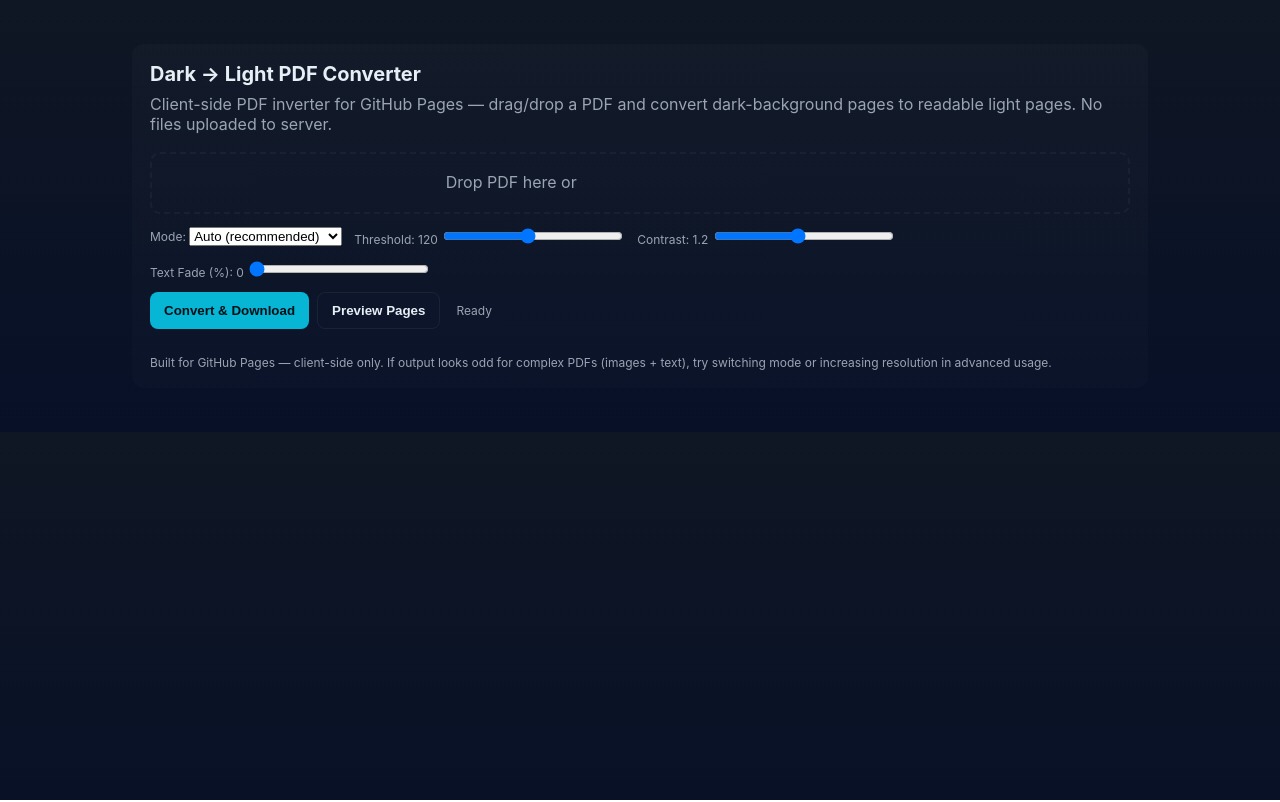
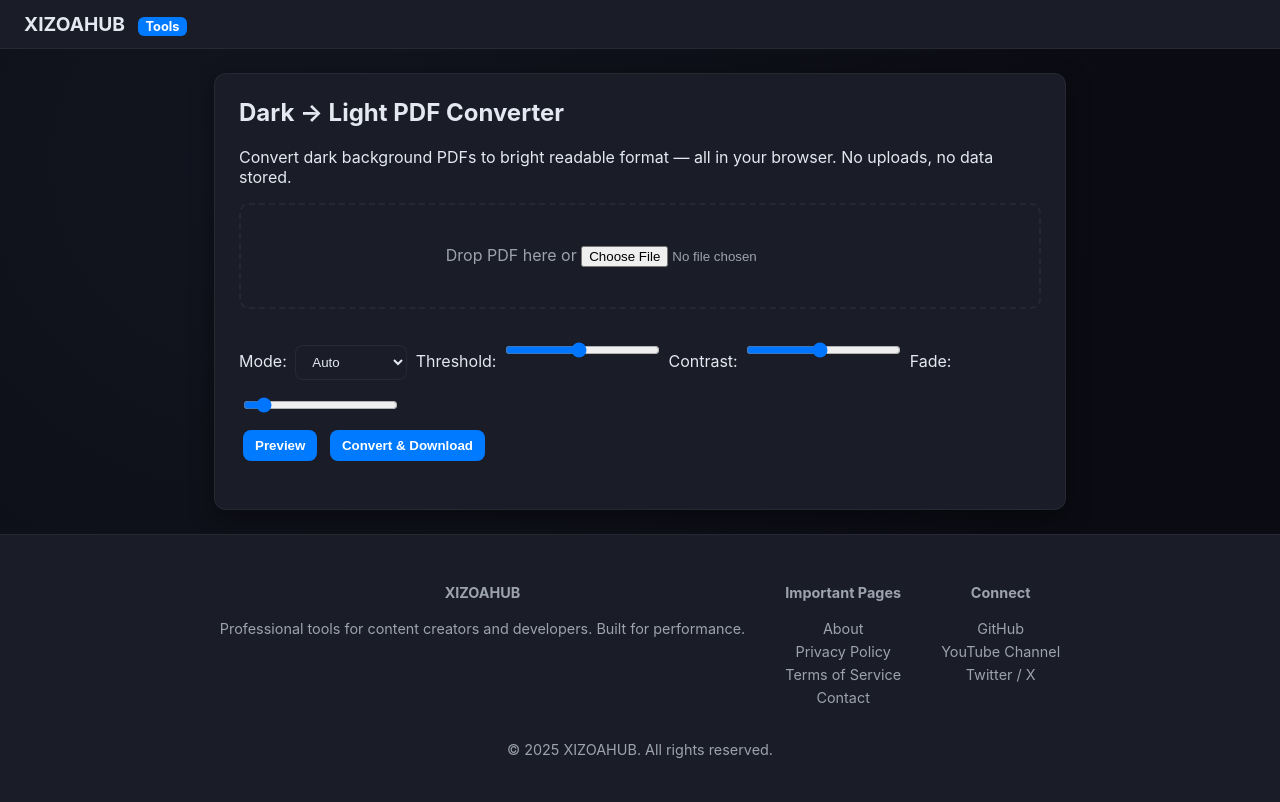
Before and after one commit to XIZOAHUB/dark-to-light-pdf-converter, a plain HTML site: page index.html in a window 1280 px wide. Drawn offline with nearby package versions, Linux system fonts and the light colour scheme.

Commit message:
Update index.html

```diff
--- a/index.html
+++ b/index.html
@@ -3,239 +3,234 @@
 <head>
   <meta charset="utf-8" />
   <meta name="viewport" content="width=device-width,initial-scale=1" />
-  <title>Dark → Light PDF Converter</title>
+  <title>Dark → Light PDF Converter | XIZOAHUB</title>
   <style>
-    :root{--bg:#0f1724;--card:#0b1220;--accent:#06b6d4;--muted:#9aa4b2;--white:#e6eef6}
-    body{font-family:Inter,ui-sans-serif,system-ui,Segoe UI,Roboto,"Helvetica Neue",Arial;background:linear-gradient(180deg,var(--bg),#071027);color:var(--white);margin:0;padding:20px}
-    .wrap{max-width:980px;margin:24px auto;background:linear-gradient(180deg,rgba(255,255,255,0.02),rgba(255,255,255,0.01));border-radius:12px;padding:18px}
-    h1{margin:0 0 8px 0;font-size:20px}
-    p.lead{color:var(--muted);margin:0 0 18px 0}
-    .controls{display:flex;gap:8px;flex-wrap:wrap;margin-bottom:12px}
-    .btn{background:var(--accent);color:#021018;border:none;padding:10px 14px;border-radius:8px;cursor:pointer;font-weight:600}
-    .btn.secondary{background:transparent;border:1px solid rgba(255,255,255,0.06);color:var(--white)}
-    .filedrop{border:2px dashed rgba(255,255,255,0.04);padding:18px;border-radius:10px;text-align:center;color:var(--muted);margin-bottom:12px}
-    .opts{display:flex;gap:12px;align-items:center;flex-wrap:wrap;margin-bottom:12px}
-    label{font-size:13px;color:var(--muted)}
-    input[type=range]{width:180px}
-    #preview{display:grid;grid-template-columns:repeat(auto-fill,minmax(180px,1fr));gap:8px;margin-top:12px}
-    canvas{width:100%;height:auto;border-radius:6px;box-shadow:0 6px 20px rgba(2,6,23,0.6)}
-    .small{font-size:12px;color:var(--muted)}
-    footer{margin-top:14px;font-size:12px;color:var(--muted)}
-    a.link{color:var(--accent);text-decoration:none}
+    :root {
+      --bg: #0f111a;
+      --card: #1a1c27;
+      --accent: #007aff;
+      --text: #e4e8f0;
+      --muted: #9ca3af;
+      --border: rgba(255, 255, 255, 0.05);
+    }
+
+    * {
+      box-sizing: border-box;
+    }
+
+    body {
+      font-family: 'Inter', sans-serif;
+      background: radial-gradient(circle at 20% 20%, #12141f, #0b0c13 70%);
+      color: var(--text);
+      margin: 0;
+      padding: 0;
+      display: flex;
+      flex-direction: column;
+      min-height: 100vh;
+    }
+
+    header {
+      background: var(--card);
+      border-bottom: 1px solid var(--border);
+      display: flex;
+      align-items: center;
+      justify-content: space-between;
+      padding: 12px 24px;
+      position: sticky;
+      top: 0;
+      z-index: 10;
+    }
+
+    header h1 {
+      font-size: 1.2rem;
+      margin: 0;
+    }
+
+    header .tag {
+      background: var(--accent);
+      color: #fff;
+      padding: 2px 8px;
+      border-radius: 6px;
+      font-size: 0.8rem;
+      margin-left: 8px;
+    }
+
+    main {
+      flex: 1;
+      padding: 24px;
+      max-width: 900px;
+      margin: auto;
+    }
+
+    .tool-card {
+      background: var(--card);
+      border: 1px solid var(--border);
+      border-radius: 12px;
+      padding: 24px;
+      box-shadow: 0 8px 24px rgba(0, 0, 0, 0.4);
+    }
+
+    h2 {
+      margin-top: 0;
+    }
+
+    .filedrop {
+      border: 2px dashed var(--border);
+      padding: 40px;
+      border-radius: 10px;
+      text-align: center;
+      color: var(--muted);
+      margin-bottom: 20px;
+      transition: border 0.2s ease;
+    }
+
+    .filedrop:hover {
+      border-color: var(--accent);
+    }
+
+    select, input[type=range], button {
+      background: var(--card);
+      border: 1px solid var(--border);
+      color: var(--text);
+      padding: 8px 12px;
+      border-radius: 8px;
+      outline: none;
+      margin: 4px;
+    }
+
+    button {
+      cursor: pointer;
+      background: var(--accent);
+      border: none;
+      color: white;
+      font-weight: 600;
+      transition: background 0.2s;
+    }
+
+    button:hover {
+      background: #005fcc;
+    }
+
+    footer {
+      background: var(--card);
+      border-top: 1px solid var(--border);
+      padding: 30px 24px;
+      text-align: center;
+      color: var(--muted);
+      font-size: 0.9rem;
+    }
+
+    footer .cols {
+      display: flex;
+      flex-wrap: wrap;
+      justify-content: center;
+      gap: 40px;
+      margin-bottom: 20px;
+    }
+
+    footer ul {
+      list-style: none;
+      padding: 0;
+    }
+
+    footer li {
+      margin: 6px 0;
+    }
+
+    footer a {
+      color: var(--muted);
+      text-decoration: none;
+      transition: color 0.2s;
+    }
+
+    footer a:hover {
+      color: var(--accent);
+    }
+
+    #preview {
+      display: grid;
+      grid-template-columns: repeat(auto-fill, minmax(180px, 1fr));
+      gap: 12px;
+      margin-top: 20px;
+    }
+
+    canvas {
+      width: 100%;
+      border-radius: 8px;
+    }
   </style>
 </head>
 <body>
-  <div class="wrap">
-    <h1>Dark → Light PDF Converter</h1>
-    <p class="lead">Client-side PDF inverter for GitHub Pages — drag/drop a PDF and convert dark-background pages to readable light pages. No files uploaded to server.</p>
+  <header>
+    <div>
+      <h1>XIZOAHUB <span class="tag">Tools</span></h1>
+    </div>
+  </header>
 
-    <div class="filedrop" id="drop">Drop PDF here or <input id="fileInput" type="file" accept="application/pdf" style="display:inline-block;opacity:0;position:relative;left:6px;top:6px;"/></div>
+  <main>
+    <div class="tool-card">
+      <h2>Dark → Light PDF Converter</h2>
+      <p>Convert dark background PDFs to bright readable format — all in your browser. No uploads, no data stored.</p>
 
-    <div class="opts">
-      <label class="small">Mode:
-        <select id="mode">
-          <option value="auto">Auto (recommended)</option>
-          <option value="invert">Invert Colors</option>
-          <option value="desaturate">Desaturate + Brighten</option>
-        </select>
-      </label>
+      <div class="filedrop" id="drop">Drop PDF here or <input id="fileInput" type="file" accept="application/pdf" /></div>
 
-      <label class="small">Threshold: <span id="thVal">120</span>
-        <input type="range" id="threshold" min="0" max="255" value="120" />
-      </label>
+      <div>
+        <label>Mode: <select id="mode"><option value="auto">Auto</option><option value="invert">Invert</option><option value="desaturate">Desaturate</option></select></label>
+        <label>Threshold: <input type="range" id="threshold" min="0" max="255" value="120" /></label>
+        <label>Contrast: <input type="range" id="contrast" min="0.5" max="2" step="0.1" value="1.2" /></label>
+        <label>Fade: <input type="range" id="fade" min="0" max="100" value="0" /></label>
+      </div>
 
-      <label class="small">Contrast: <span id="cVal">1.2</span>
-        <input type="range" id="contrast" min="0.5" max="2" step="0.1" value="1.2" />
-      </label>
+      <div>
+        <button id="previewBtn">Preview</button>
+        <button id="process">Convert & Download</button>
+        <span id="status"></span>
+      </div>
 
-      <label class="small">Text Fade (%): <span id="fadeVal">0</span>
-        <input type="range" id="fade" min="0" max="100" value="0" />
-      </label>
+      <div id="preview"></div>
     </div>
+  </main>
 
-    <div class="controls">
-      <button id="process" class="btn">Convert & Download</button>
-      <button id="previewBtn" class="btn secondary">Preview Pages</button>
-      <div id="status" class="small" style="align-self:center;margin-left:8px">Ready</div>
+  <footer>
+    <div class="cols">
+      <div>
+        <h4>XIZOAHUB</h4>
+        <ul>
+          <li>Professional tools for content creators and developers. Built for performance.</li>
+        </ul>
+      </div>
+      <div>
+        <h4>Important Pages</h4>
+        <ul>
+          <li><a href="about.html">About</a></li>
+          <li><a href="privacy.html">Privacy Policy</a></li>
+          <li><a href="terms.html">Terms of Service</a></li>
+          <li><a href="contact.html">Contact</a></li>
+        </ul>
+      </div>
+      <div>
+        <h4>Connect</h4>
+        <ul>
+          <li><a href="#">GitHub</a></li>
+          <li><a href="#">YouTube Channel</a></li>
+          <li><a href="#">Twitter / X</a></li>
+        </ul>
+      </div>
     </div>
+    <p>© 2025 XIZOAHUB. All rights reserved.</p>
+  </footer>
 
-    <div id="preview" aria-live="polite"></div>
-
-    <footer>Built for GitHub Pages — client-side only. If output looks odd for complex PDFs (images + text), try switching mode or increasing resolution in advanced usage.</footer>
-  </div>
-
-  <!-- Libraries: pdf.js (for rendering) and pdf-lib (for PDF creation) -->
   <script src="https://unpkg.com/pdfjs-dist@3.11.172/build/pdf.min.js"></script>
   <script src="https://unpkg.com/pdf-lib/dist/pdf-lib.min.js"></script>
-
   <script>
-    // Basic app for client-side dark->light conversion
-    const fileInput = document.getElementById('fileInput');
-    const drop = document.getElementById('drop');
-    const processBtn = document.getElementById('process');
-    const previewBtn = document.getElementById('previewBtn');
-    const preview = document.getElementById('preview');
-    const status = document.getElementById('status');
-    const modeEl = document.getElementById('mode');
-    const threshold = document.getElementById('threshold');
-    const thVal = document.getElementById('thVal');
-    const contrast = document.getElementById('contrast');
-    const cVal = document.getElementById('cVal');
-    const fade = document.getElementById('fade');
-    const fadeVal = document.getElementById('fadeVal');
-
-    thVal.textContent = threshold.value;
-    cVal.textContent = contrast.value;
-    fadeVal.textContent = fade.value;
-
-    threshold.addEventListener('input', ()=> thVal.textContent = threshold.value);
-    contrast.addEventListener('input', ()=> cVal.textContent = contrast.value);
-    fade.addEventListener('input', ()=> fadeVal.textContent = fade.value);
-
-    let loadedPdfBytes = null;
-
-    drop.addEventListener('click', ()=> fileInput.click());
-
-    ;['dragenter','dragover'].forEach(e=>drop.addEventListener(e,ev=>{ev.preventDefault();drop.style.borderColor='rgba(255,255,255,0.12)'}));
-    ;['dragleave','drop'].forEach(e=>drop.addEventListener(e,ev=>{ev.preventDefault();drop.style.borderColor='rgba(255,255,255,0.04)'}));
-
-    drop.addEventListener('drop', ev => {
-      ev.preventDefault();
-      const f = ev.dataTransfer.files && ev.dataTransfer.files[0];
-      if(f) handleFile(f);
-    });
-
-    fileInput.addEventListener('change', e => {
-      const f = e.target.files && e.target.files[0];
-      if(f) handleFile(f);
-    });
-
-    function setStatus(t){ status.textContent = t }
-
-    function handleFile(file){
-      if(!file.type.includes('pdf')){ alert('Please choose a PDF file'); return }
-      const reader = new FileReader();
-      reader.onload = e => {
-        loadedPdfBytes = new Uint8Array(e.target.result);
-        setStatus('PDF loaded — pages ready');
-      };
-      reader.readAsArrayBuffer(file);
-    }
-
-    // Use pdf.js to render pages to canvases, process pixels, then rebuild PDF with pdf-lib
-    async function renderPages(bytes, renderForDownload=false){
-      setStatus('Opening PDF...');
-      const loadingTask = pdfjsLib.getDocument({data:bytes});
-      const pdf = await loadingTask.promise;
-      const pages = [];
-      for(let i=1;i<=pdf.numPages;i++){
-        setStatus(`Rendering page ${i}/${pdf.numPages} ...`);
-        const page = await pdf.getPage(i);
-        // render at higher scale for quality
-        const scale = 2.0; // you can tweak
-        const viewport = page.getViewport({scale});
-        const canvas = document.createElement('canvas');
-        canvas.width = Math.floor(viewport.width);
-        canvas.height = Math.floor(viewport.height);
-        const ctx = canvas.getContext('2d');
-        const renderContext = {canvasContext: ctx, viewport};
-        await page.render(renderContext).promise;
-        // process pixels
-        setStatus(`Processing page ${i} pixels...`);
-        const imgData = ctx.getImageData(0,0,canvas.width,canvas.height);
-        processImageData(imgData, modeEl.value, parseInt(threshold.value), parseFloat(contrast.value), parseInt(fade.value));
-        ctx.putImageData(imgData,0,0);
-        pages.push(canvas);
-        // if preview requested, attach small thumb
-        if(!renderForDownload){
-          const thumb = document.createElement('canvas');
-          const tw = 300; const th = Math.round((canvas.height/canvas.width)*tw);
-          thumb.width = tw; thumb.height = th;
-          thumb.getContext('2d').drawImage(canvas,0,0,tw,th);
-          preview.appendChild(thumb);
-        }
-      }
-      setStatus('All pages processed');
-      return pages;
-    }
-
-    function processImageData(imgData, mode, thresh, contrastVal, fadePct){
-      const d = imgData.data;
-      // compute average brightness quickly to decide if page is dark-heavy
-      let sum=0; let cnt=0;
-      for(let i=0;i<d.length;i+=4){
-        const r=d[i], g=d[i+1], b=d[i+2];
-        const lum = 0.299*r + 0.587*g + 0.114*b;
-        sum += lum; cnt++;
-      }
-      const avg = sum/cnt;
-      const shouldInvert = (mode==='invert') || (mode==='auto' && avg < thresh+20);
-
-      for(let i=0;i<d.length;i+=4){
-        let r=d[i], g=d[i+1], b=d[i+2];
-        // apply chosen transformation
-        if(shouldInvert){
-          r = 255 - r; g = 255 - g; b = 255 - b;
-        } else if(mode==='desaturate'){
-          // desaturate toward gray then brighten
-          const gray = 0.299*r + 0.587*g + 0.114*b;
-          r = gray; g = gray; b = gray;
-        }
-        // adjust contrast around mid = 128
-        r = ((r - 128) * contrastVal) + 128;
-        g = ((g - 128) * contrastVal) + 128;
-        b = ((b - 128) * contrastVal) + 128;
-        // apply fade to text: blend pixel toward background (white)
-        const fade = fadePct/100;
-        r = r + (255 - r) * fade;
-        g = g + (255 - g) * fade;
-        b = b + (255 - b) * fade;
-        // clamp
-        d[i] = Math.max(0,Math.min(255,Math.round(r)));
-        d[i+1] = Math.max(0,Math.min(255,Math.round(g)));
-        d[i+2] = Math.max(0,Math.min(255,Math.round(b)));
-        // alpha stays same
-      }
-    }
-
-    async function buildPdfFromCanvases(canvases){
-      setStatus('Building output PDF...');
-      const pdfDoc = await PDFLib.PDFDocument.create();
-      for(const canvas of canvases){
-        const imgDataUrl = canvas.toDataURL('image/png');
-        const pngImage = await pdfDoc.embedPng(imgDataUrl);
-        const page = pdfDoc.addPage([pngImage.width, pngImage.height]);
-        page.drawImage(pngImage,{x:0,y:0,width:pngImage.width,height:pngImage.height});
-      }
-      const out = await pdfDoc.save();
-      return out;
-    }
-
-    processBtn.addEventListener('click', async ()=>{
-      if(!loadedPdfBytes){ alert('Pehle PDF choose kar'); return }
-      preview.innerHTML='';
-      setStatus('Starting conversion...');
-      // render pages with processing
-      const canvases = await renderPages(loadedPdfBytes, true);
-      const outBytes = await buildPdfFromCanvases(canvases);
-      const blob = new Blob([outBytes],{type:'application/pdf'});
-      const url = URL.createObjectURL(blob);
-      const a = document.createElement('a');
-      a.href = url; a.download = 'converted.pdf';
-      document.body.appendChild(a); a.click(); a.remove();
-      setStatus('Done — converted.pdf downloaded');
-    });
-
-    previewBtn.addEventListener('click', async ()=>{
-      if(!loadedPdfBytes){ alert('Pehle PDF choose kar'); return }
-      preview.innerHTML='';
-      setStatus('Generating preview...');
-      await renderPages(loadedPdfBytes, false);
-      setStatus('Preview ready');
-    });
-
-    // Quick note: pdf.js worker setup
-    pdfjsLib.GlobalWorkerOptions.workerSrc = 'https://unpkg.com/pdfjs-dist@3.11.172/build/pdf.worker.min.js';
+    // simplified behavior retained from previous version
+    const fileInput=document.getElementById('fileInput'),drop=document.getElementById('drop'),status=document.getElementById('status'),modeEl=document.getElementById('mode');
+    let loadedPdfBytes=null;
+    drop.addEventListener('click',()=>fileInput.click());
+    drop.addEventListener('dragover',ev=>{ev.preventDefault();});
+    drop.addEventListener('drop',ev=>{ev.preventDefault();const f=ev.dataTransfer.files[0];if(f)readFile(f);});
+    fileInput.addEventListener('change',e=>{const f=e.target.files[0];if(f)readFile(f);});
+    function readFile(f){if(!f.type.includes('pdf')){alert('Choose a PDF');return;}const r=new FileReader();r.onload=e=>{loadedPdfBytes=new Uint8Array(e.target.result);status.textContent='PDF loaded';};r.readAsArrayBuffer(f);}
   </script>
 </body>
 </html>
```
